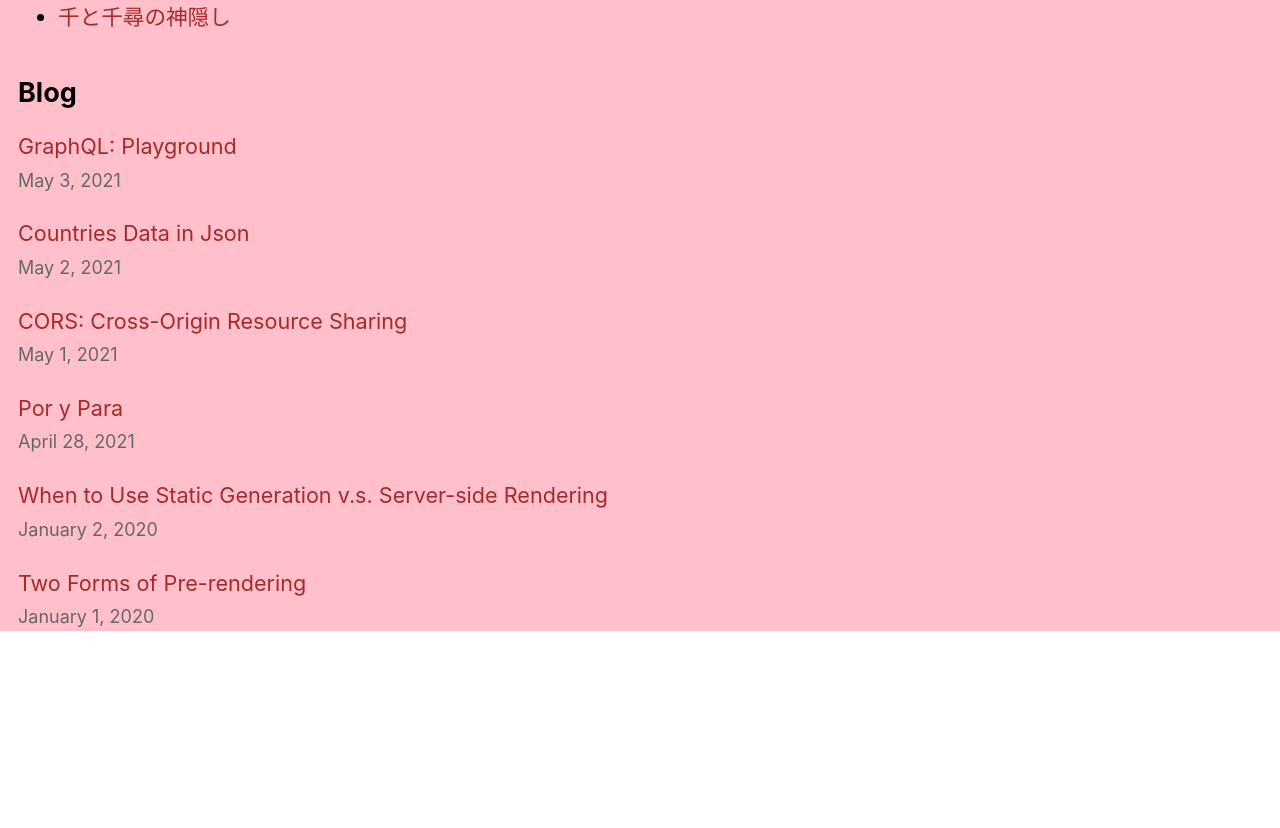
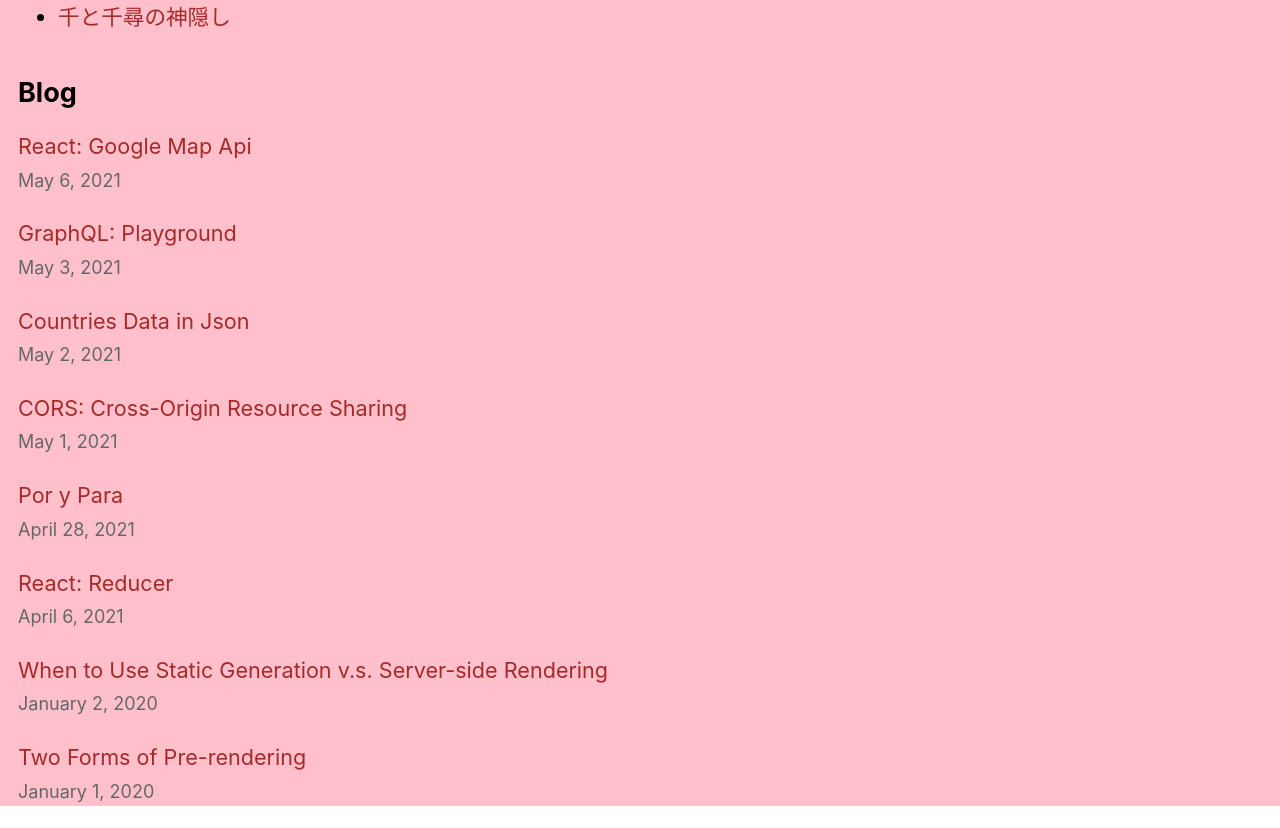
Before and after one commit to tnobile/my-next-blog, a Next.js app: page / in a window 1280 px wide. Shown: the part 409-1237 px from the top of the page. Before the commit the page ends 1063 px from the top, so only its background shows below. Built offline with nearby package versions, Linux system fonts and the light colour scheme.

Commit message:
more ref

```diff
--- a/pages/index.js
+++ b/pages/index.js
@@ -31,7 +31,7 @@
       <section className={`${utilStyles.headingMd} ${utilStyles.padding1px}`}>
         <h2 className={utilStyles.headingLg}>Blog</h2>
         <ul className={utilStyles.list}>
-          {allPostsData.map(({ id, date, title }) => (
+          {allPostsData.map(({ id, date, title, category }) => (
             <li className={utilStyles.listItem} key={id}>
               <Link href={`/posts/${id}`}>
                 <a>{title}</a>
--- /dev/null
+++ b/posts/react-googlemap.md
@@ -0,0 +1,5 @@
+---
+title: 'React: Google Map Api'
+date: '2021-05-06'
+category: 'desarrollador'
+---
--- /dev/null
+++ b/posts/react-reducer.md
@@ -0,0 +1,9 @@
+---
+title: 'React: Reducer'
+date: '2021-04-06'
+category: 'desarrollador'
+---
+
+* <https://dev.to/ms_yogii/usereducer-instead-of-usestate-while-calling-apis-3e1l>
+* <https://www.toptal.com/react-native/react-redux-rxjs-tutorial>
+* <https://www.freecodecamp.org/news/how-to-use-redux-in-reactjs-with-real-life-examples-687ab4441b85/>
```
Also changed, not shown: posts/graphql-playground.md (+19 -1 lines).
